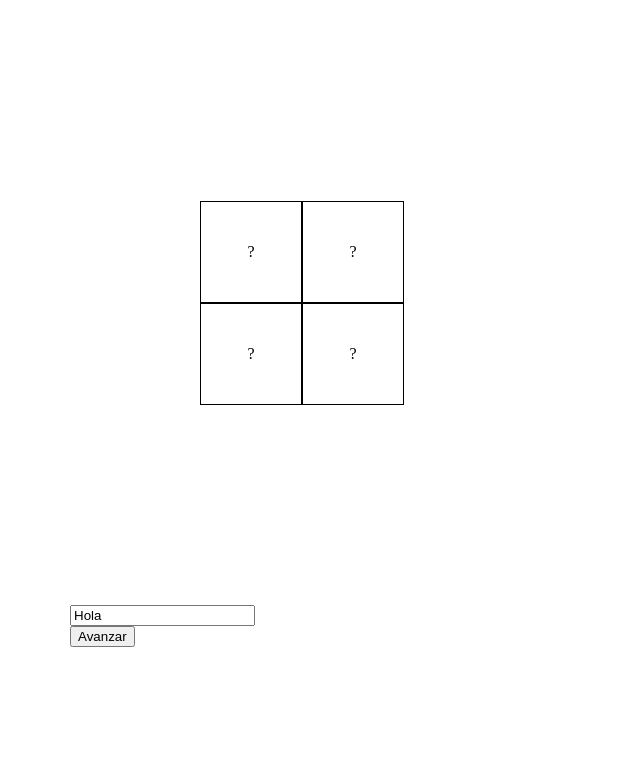
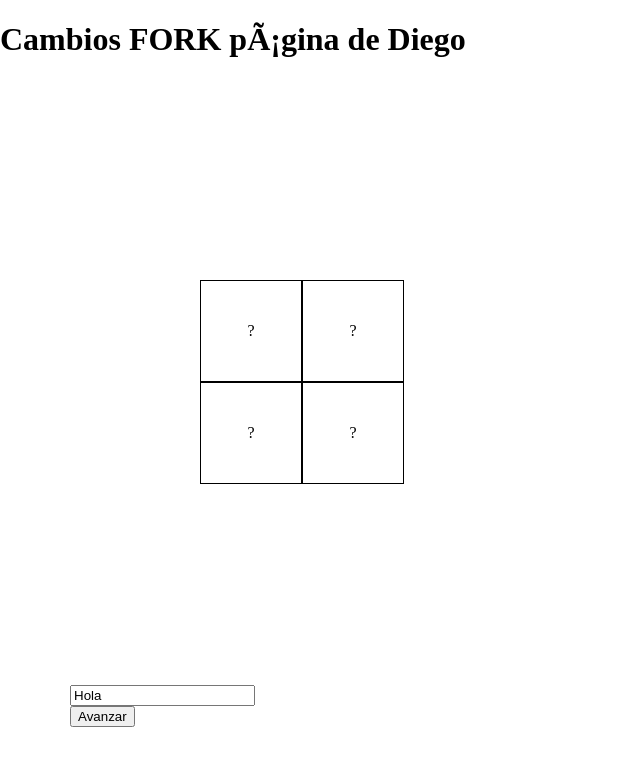
Before and after one commit to diego91gp/PreExamen, a plain HTML site: page index.html in a window 1280 px wide. Shown: the whole page, without its empty margins (0-640 px from the left). Drawn offline with Linux system fonts and the light colour scheme.

Commit message:
Cambios en FORK

```diff
--- a/index.html
+++ b/index.html
@@ -11,7 +11,7 @@ pulsa nuevamente el botón avanzar debe mostrarse un mensaje que indique “No e
 
 <!DOCTYPE html>
 <html>
-
+<h1>Cambios FORK página de Diego</h1>
 <head>
    <title></title>
    <meta charset="UTF-8" />
```
